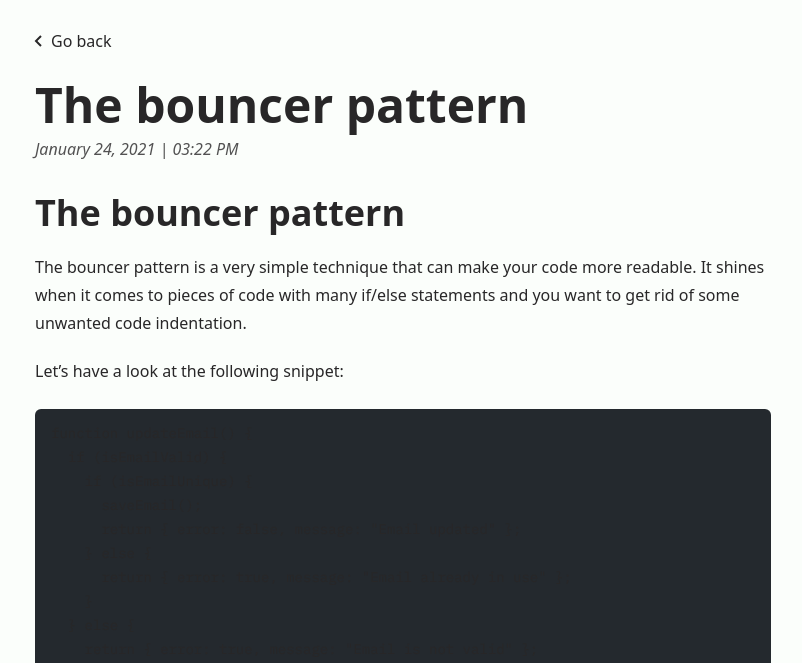
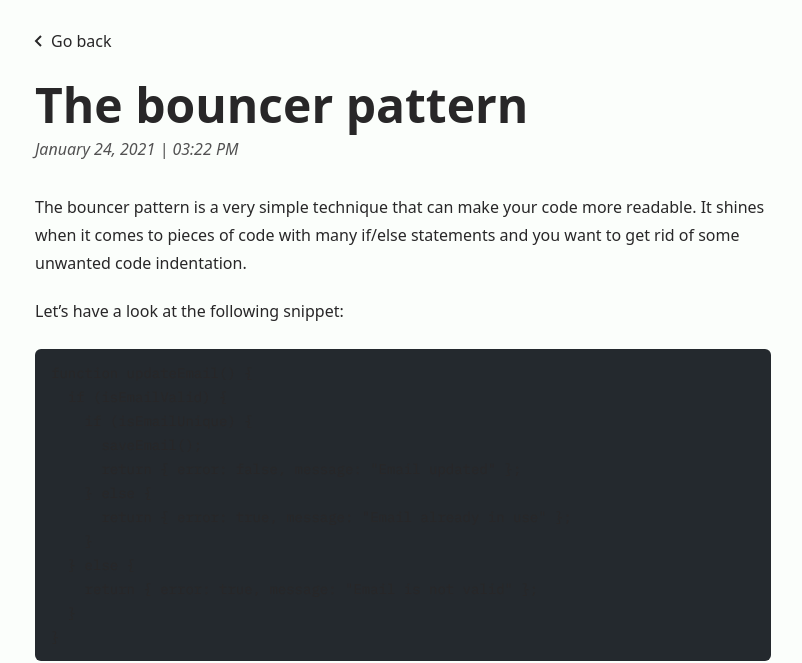
Before and after one commit to mauriziopireddu/mauriziopireddu, an Astro site: page /posts/the-bouncer-pattern in a window 1280 px wide. Shown: the part 140-803 px from the top of the page, without its empty margins (237-1039 px from the left). Built offline with nearby package versions, Linux system fonts and the light colour scheme; Astro itself is replaced by a stand-in of ours; some packages are replaced by stand-ins of ours; code samples lack their colours.

Commit message:
remove double title

```diff
--- a/src/content/blog/the-bouncer-pattern.md
+++ b/src/content/blog/the-bouncer-pattern.md
@@ -11,8 +11,6 @@ tags:
 ogImage: ""
 description: The bouncer pattern is a very simple technique that can make your code more readable. It shines when it comes to pieces of code with many if/else statements and you want to get rid of some unwanted code indentation.
 ---
-
-# The bouncer pattern
 
 The bouncer pattern is a very simple technique that can make your code more readable.
 It shines when it comes to pieces of code with many if/else statements and you want to get rid of some unwanted code indentation.
```
